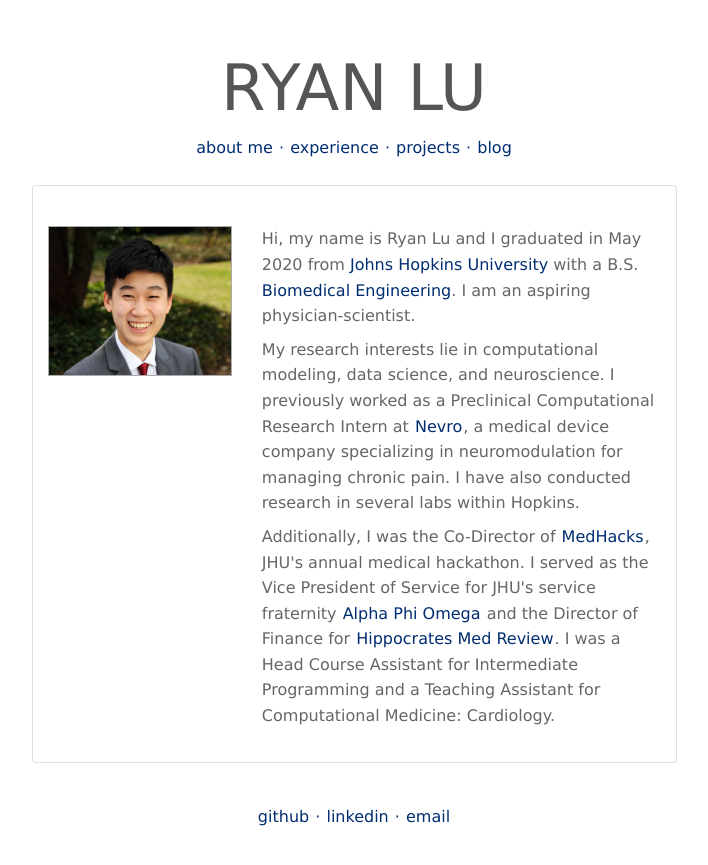
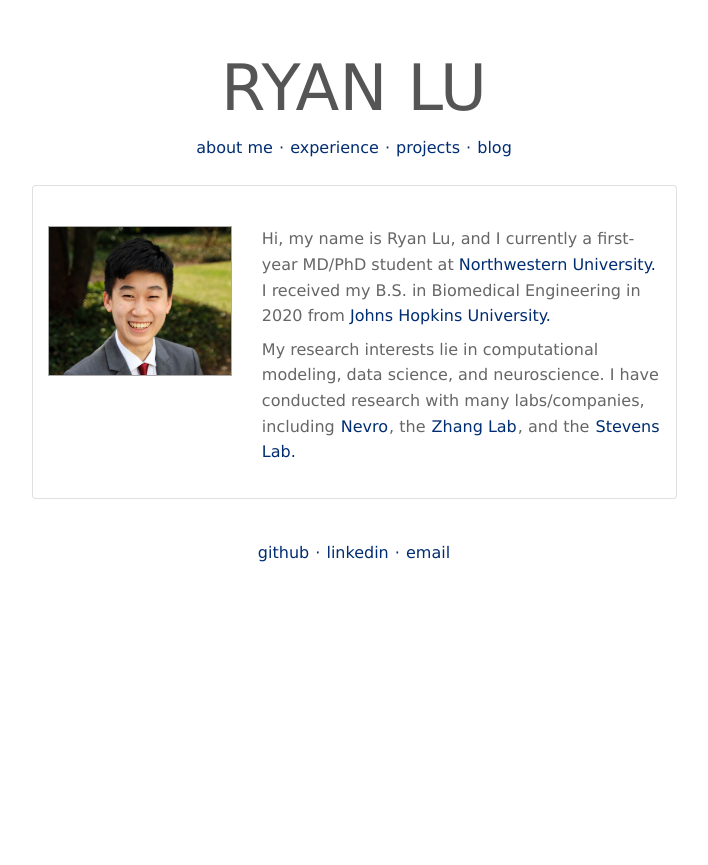
Before and after one commit to ryanlu41/ryanlu41.github.io, a Jekyll site: the page built from index.html, in a window 1280 px wide. Shown: the top 865 px of the page, without its empty margins (286-994 px from the left). Built offline with Jekyll 4.4.1, drawn with Linux system fonts in a browser that asks for light colours.

Commit message:
shortened homepage

```diff
--- a/index.html
+++ b/index.html
@@ -7,10 +7,8 @@
         <div class="row">
             <div class="col-sm-4"><img id='profile' src='./images/photo.jpg' /></div>
             <div class="col-sm-8">
-                <h4 class='about'>Hi, my name is Ryan Lu and I graduated in May 2020 from <span class="highlight">Johns Hopkins University</span> with a B.S. <span class="highlight">Biomedical Engineering</span>. I am an aspiring physician-scientist.</h4>
-                <h4 class = 'about'> My research interests lie in computational modeling, data science, and neuroscience. I previously worked as a Preclinical Computational Research Intern at <a href='https://nevro.com/English/Home/default.aspx'>Nevro</a>, a medical device company specializing in neuromodulation for managing chronic pain. I have also conducted research in several labs within Hopkins.</h4>
-
-                <h4 class = 'about'> Additionally, I was the Co-Director of <a href='http://medhacks.io'>MedHacks</a>, JHU's annual medical hackathon. I served as the Vice President of Service for JHU's service fraternity <a href='https://www.apokappmu.com/'>Alpha Phi Omega</a> and the Director of Finance for <a href='https://hippocratesmedreview.org/'>Hippocrates Med Review</a>. I was a Head Course Assistant for Intermediate Programming and a Teaching Assistant for Computational Medicine: Cardiology.</h4>
+                <h4 class='about'>Hi, my name is Ryan Lu, and I currently a first-year MD/PhD student at <span class="highlight">Northwestern University.</span> I received my B.S. in Biomedical Engineering in 2020 from <span class="highlight">Johns Hopkins University.</span></h4>
+                <h4 class = 'about'> My research interests lie in computational modeling, data science, and neuroscience. I have conducted research with many labs/companies, including <a href='https://nevro.com/English/Home/default.aspx'>Nevro</a>, the <a href='https://pages.jh.edu/kechen/'>Zhang Lab</a>, and the <a href='https://lcicm.jhmi.edu/'>Stevens Lab.</a></h4>
             </div>
         </div>
     </div>
```
